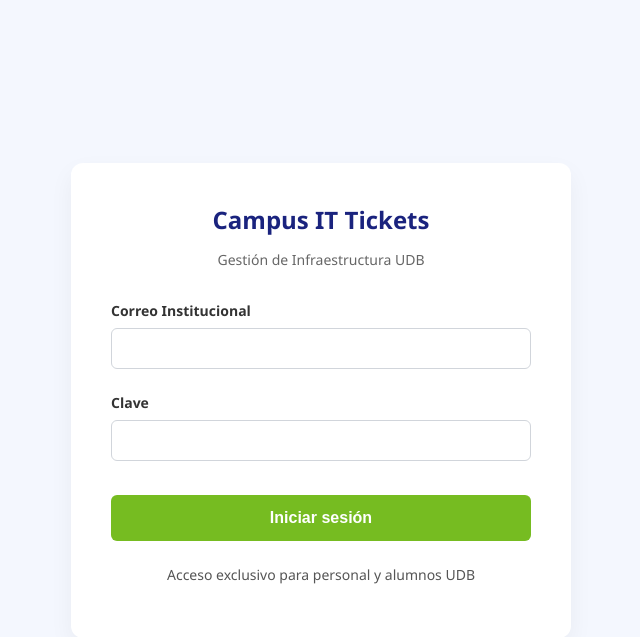
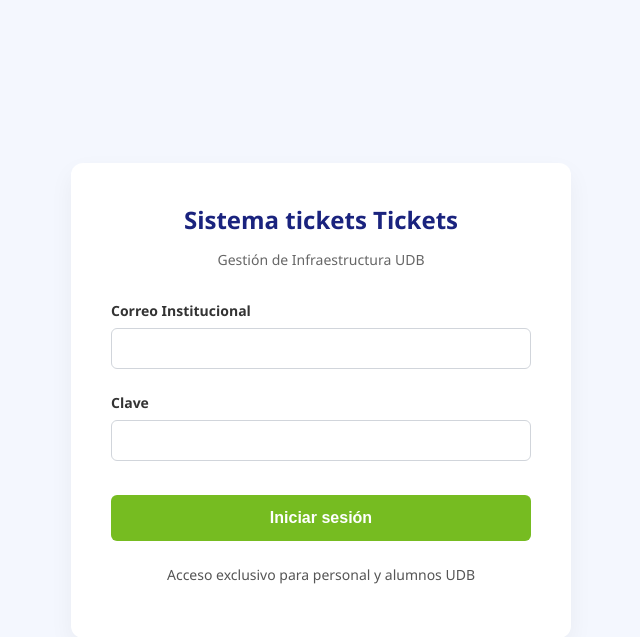
Before and after one commit to Ferrrnando123/sistema-de-ticketes, a PHP site: page / in a window 1280 px wide. Shown: the top 637 px of the page, without its empty margins (319-959 px from the left). Run offline with PHP 8.4, Linux system fonts and the light colour scheme.

Commit message:
tittle login

```diff
--- a/Views/login.php
+++ b/Views/login.php
@@ -92,7 +92,7 @@
     <div class="login-container">
         <div class="login-box">
             <!-- aqui realizamos el titulo principal del sistema -->
-            <h1 class="title">Campus IT Tickets</h1>
+            <h1 class="title">Sistema tickets Tickets</h1>
             <p class="subtitle">Gestión de Infraestructura UDB</p>
 
             <?php if(isset($_GET['registrado'])): ?>
```
